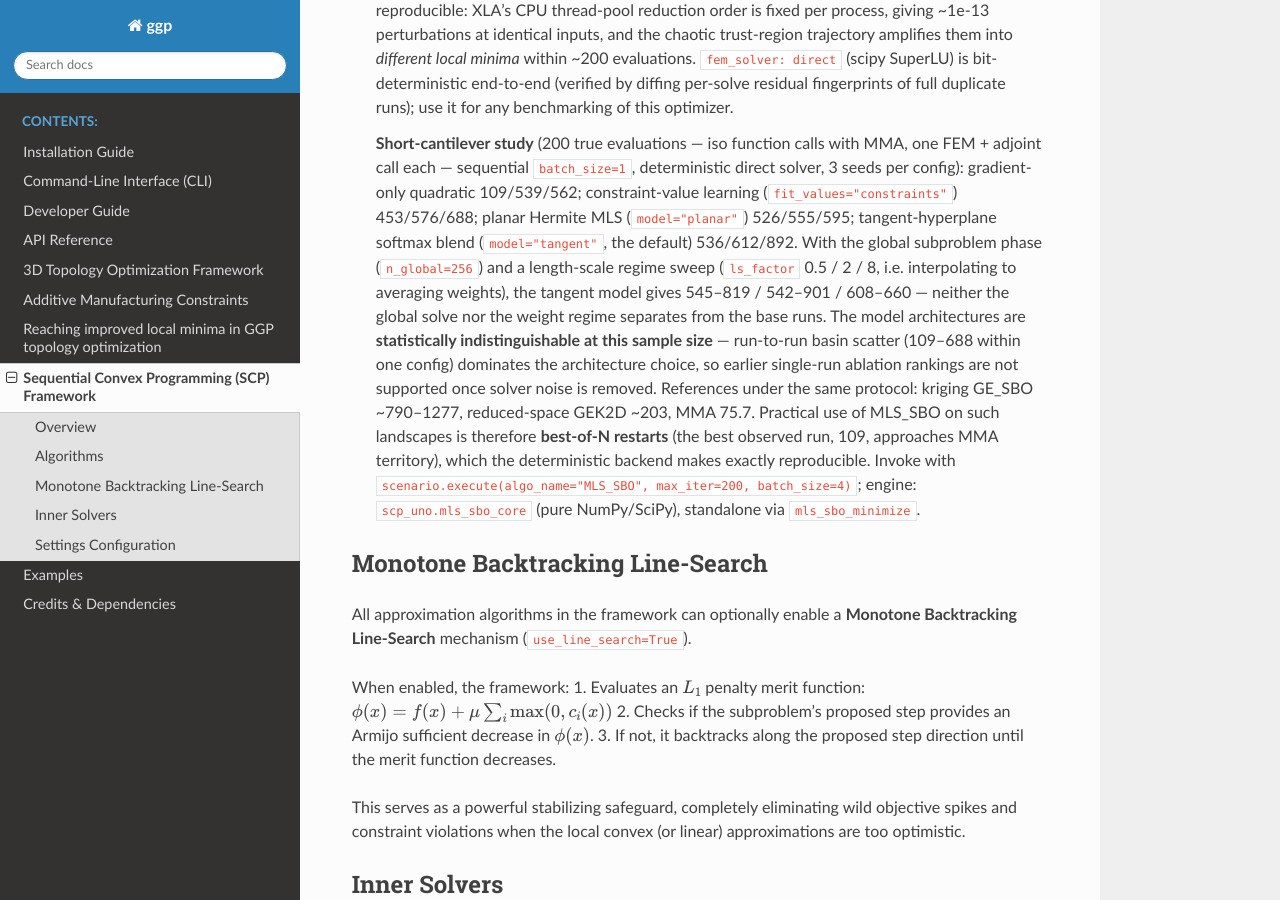
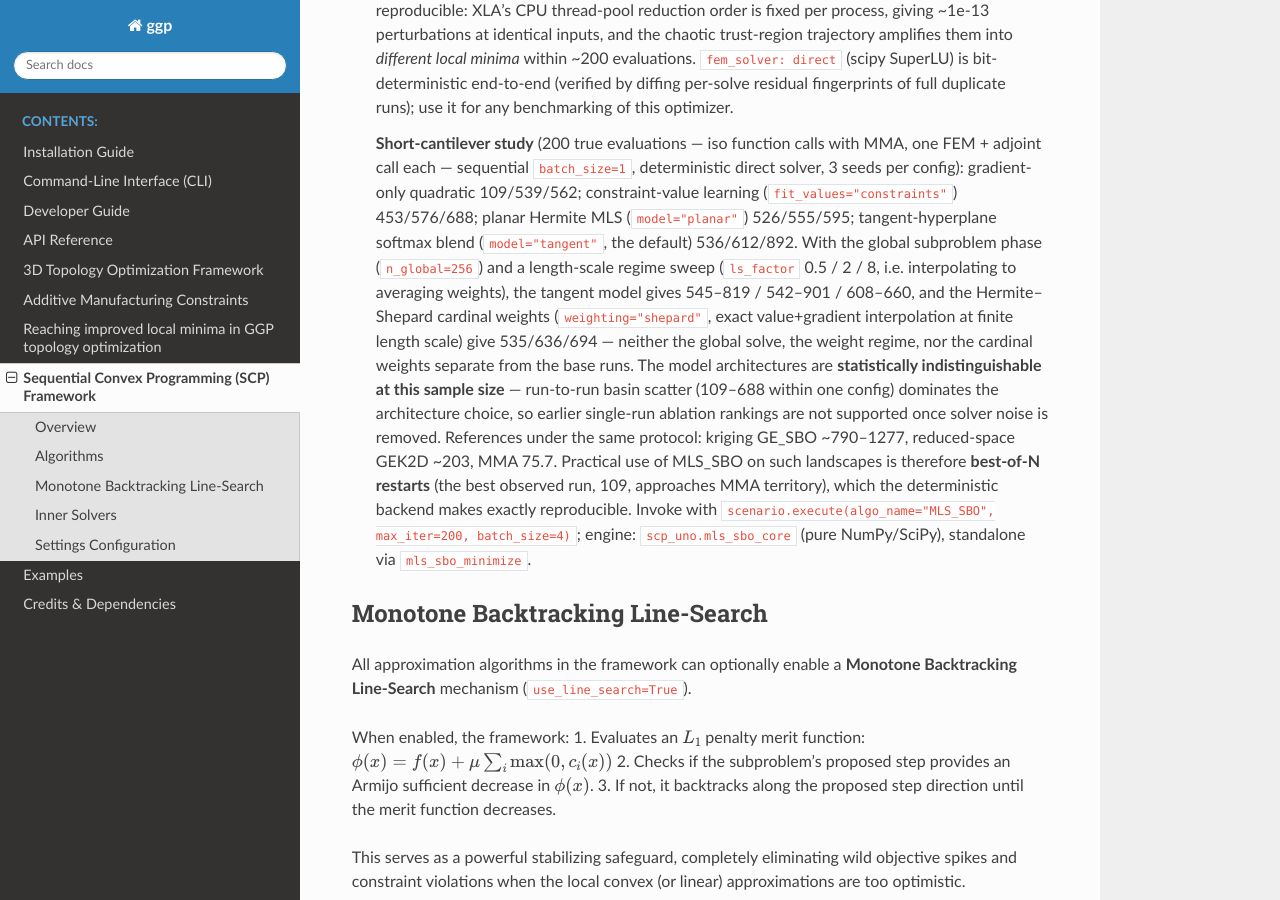
Before and after one commit to SimoneConiglio/generalized_geometry_projection, a Sphinx documentation site: the page built from docs/scp_uno_guide.rst, in a window 1280 px wide and 900 px high, scrolled down 2497 px. Built offline with Sphinx 7.4.7 and the Read the Docs theme 3.1.0, drawn with Linux system fonts in a browser that asks for light colours.

Commit message:
Docs: Shepard-weighting benchmark results
Co-Authored-By: Claude Fable 5 <noreply@anthropic.com>
Claude-Session: https://claude.ai/code/session_01CG7waKSaRC4EUnPzca3QFu

```diff
--- a/docs/scp_uno_guide.rst
+++ b/docs/scp_uno_guide.rst
@@ -131,9 +131,11 @@ The framework provides seven major algorithms:
    (``model="tangent"``, the default) 536/612/892. With the global
    subproblem phase (``n_global=256``) and a length-scale regime sweep
    (``ls_factor`` 0.5 / 2 / 8, i.e. interpolating to averaging weights),
-   the tangent model gives 545–819 / 542–901 / 608–660 — neither the
-   global solve nor the weight regime separates from the base runs.
-   The model architectures are
+   the tangent model gives 545–819 / 542–901 / 608–660, and the
+   Hermite–Shepard cardinal weights (``weighting="shepard"``, exact
+   value+gradient interpolation at finite length scale) give 535/636/694
+   — neither the global solve, the weight regime, nor the cardinal
+   weights separate from the base runs. The model architectures are
    **statistically indistinguishable at this sample size** — run-to-run
    basin scatter (109–688 within one config) dominates the architecture
    choice, so earlier single-run ablation rankings are not supported once
```
